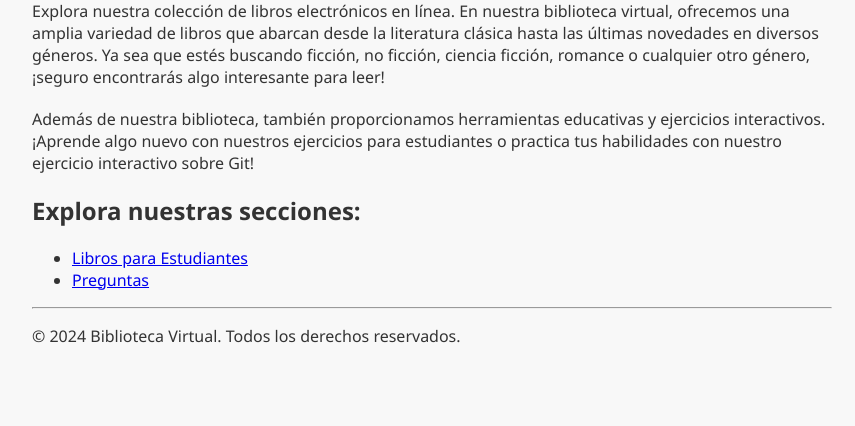
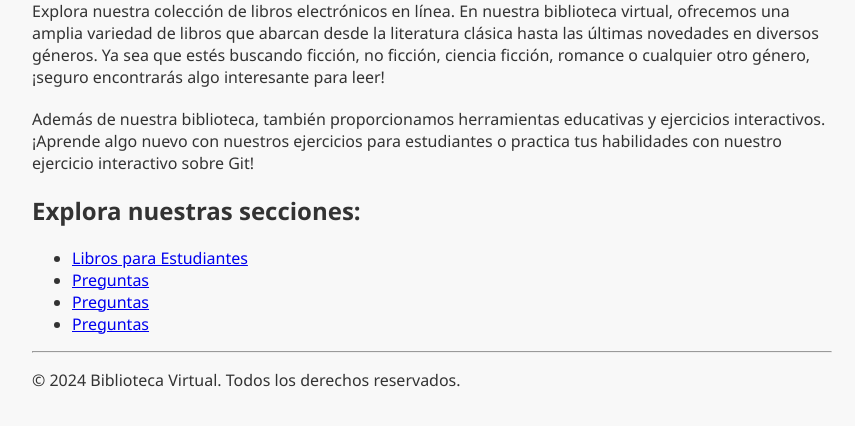
Before and after one commit to jritsqmet/app-isi-test2, a plain HTML site: page index.html in a window 1280 px wide. Shown: the part 106-532 px from the top of the page, without its empty margins (208-1063 px from the left). Drawn offline with Linux system fonts and the light colour scheme.

Commit message:
corrección de errores

```diff
--- a/index.html
+++ b/index.html
@@ -37,6 +37,8 @@
     <ul>
         <li><a href="libros.html">Libros para Estudiantes</a></li>
         <li><a href="preguntas.html">Preguntas</a></li>
+        <li><a href="pruebas.html">Preguntas</a></li>
+        <li><a href="examenes.html">Preguntas</a></li>
 
     </ul>
 
```
Also changed, not shown: preguntas.html (+1 -0 lines).
